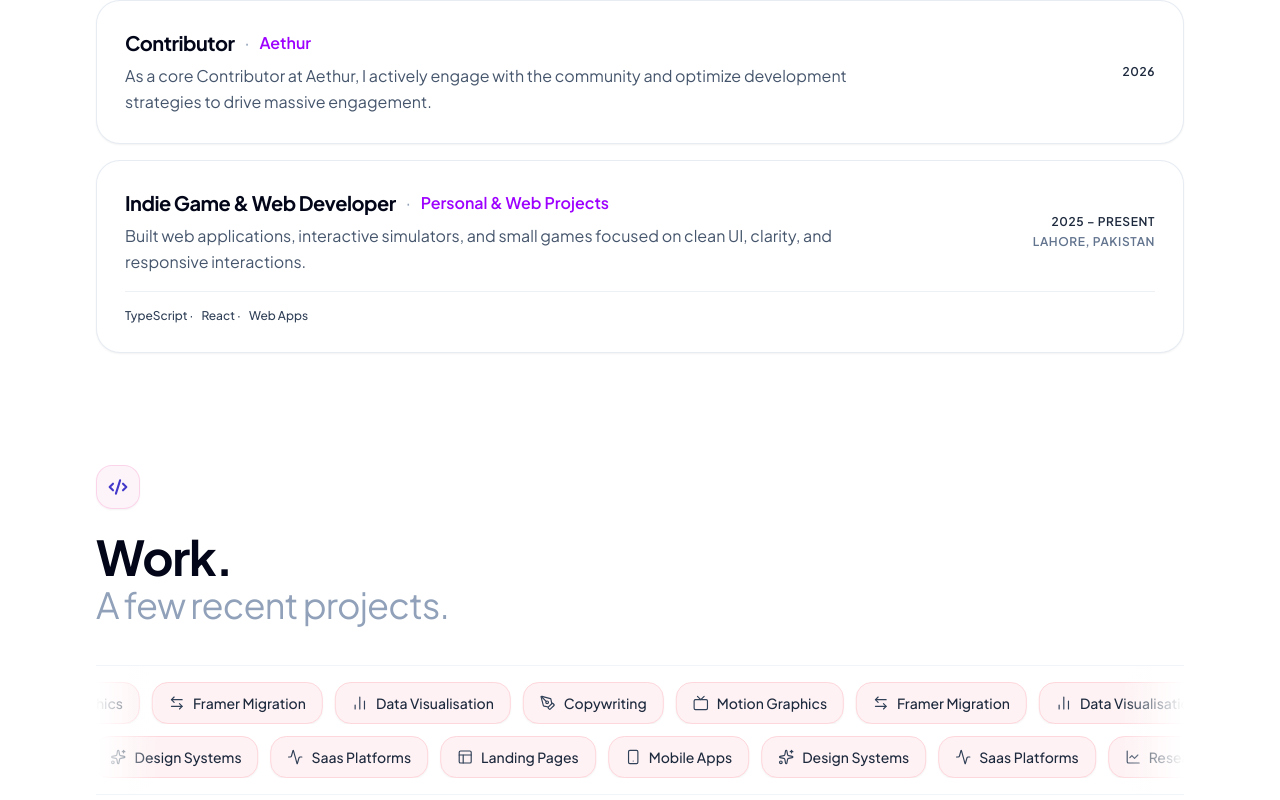
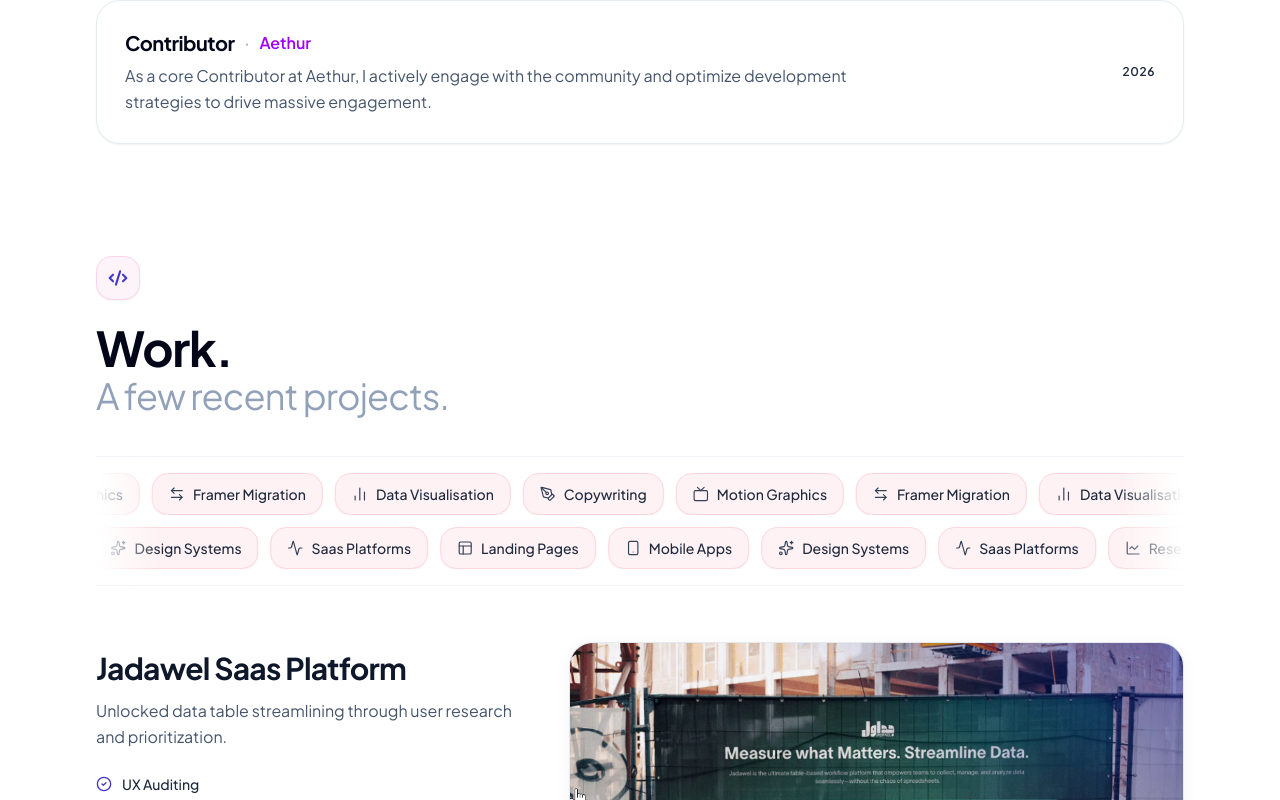
Before and after one commit to Abdidev1/Abdullah-Mohsin, a React (Vite) app: page / in a window 1280 px wide. Shown: the part 1254-2054 px from the top of the page. Built offline with nearby package versions, Linux system fonts and the light colour scheme; a web font is replaced by a local one.

Commit message:
content: remove Indie Game & Web Developer entry from ExperienceSection

```diff
--- a/src/components/ExperienceSection.tsx
+++ b/src/components/ExperienceSection.tsx
@@ -34,15 +34,6 @@ export const ExperienceSection: React.FC = () => {
       summary:
         'As a core Contributor at Aethur, I actively engage with the community and optimize development strategies to drive massive engagement.',
       tags: [],
-    },
-    {
-      role: 'Indie Game & Web Developer',
-      organization: 'Personal & Web Projects',
-      period: '2025 – Present',
-      location: 'Lahore, Pakistan',
-      summary:
-        'Built web applications, interactive simulators, and small games focused on clean UI, clarity, and responsive interactions.',
-      tags: ['TypeScript', 'React', 'Web Apps'],
     },
   ];
 
```
